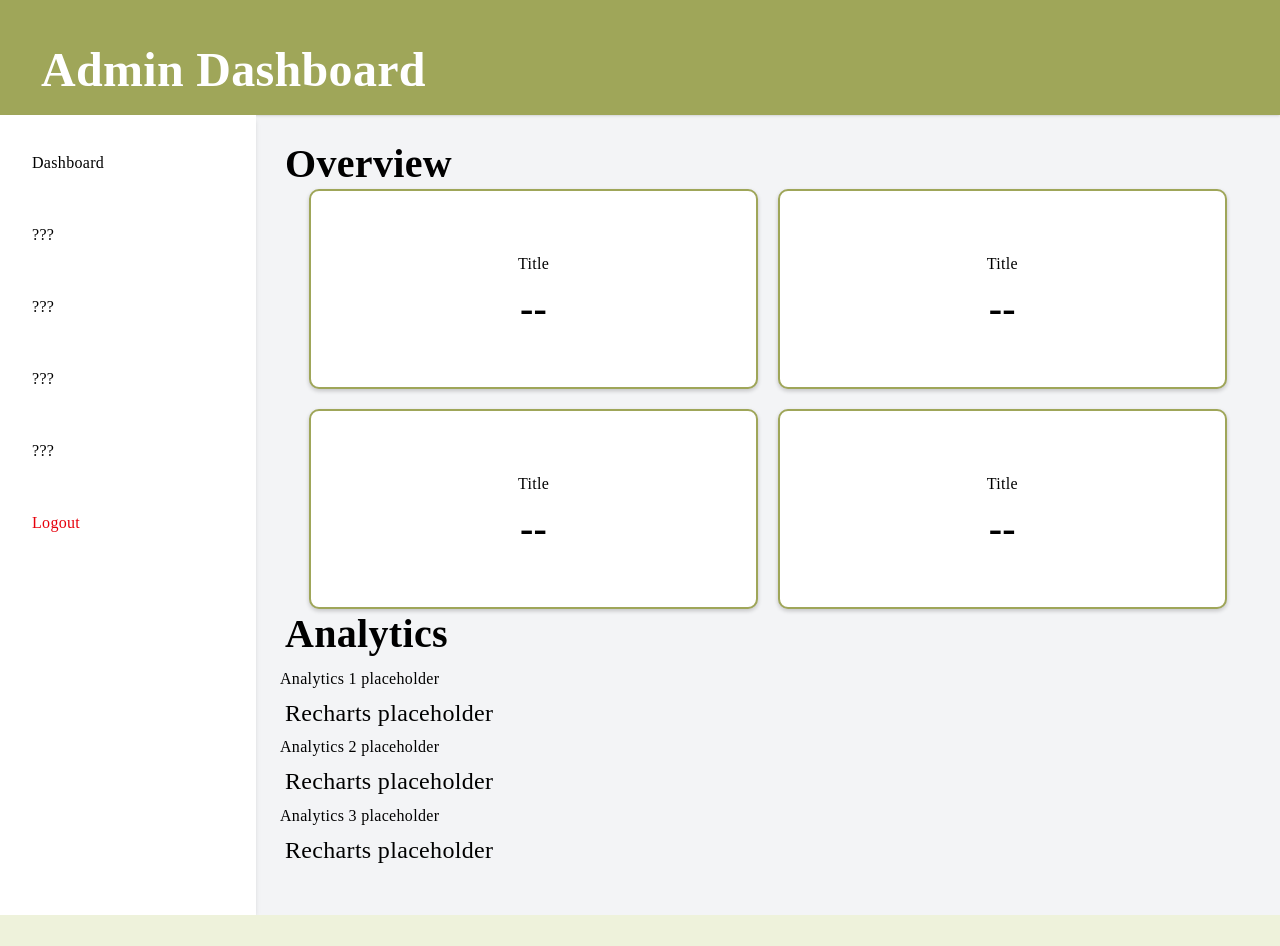
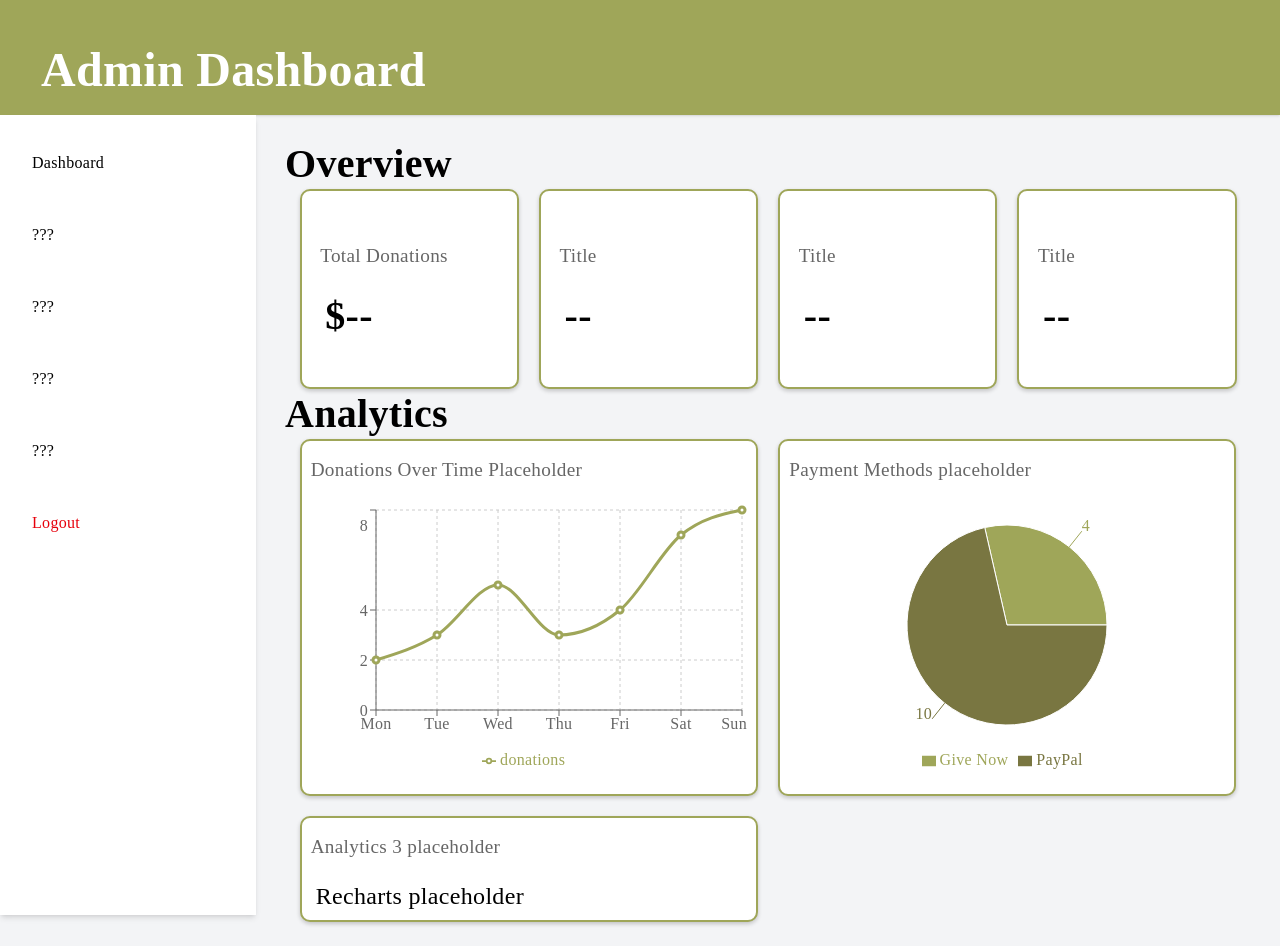
Before and after one commit to FritRin/Back-to-the-Bush-Koalas-New-Website-Development, a React app in the folder frontend/: page /admin in a window 1280 px wide. Before the commit the page ends 915 px from the top, so only its background shows below. Built offline with nearby package versions, Linux system fonts and the light colour scheme; the HTML template or start-up script is replaced by a standard one.

Commit message:
Created a placeholder Linechart and Piechart visualisation using recharts, did some basic css styling to make the dashboard look more like an actual dashboard

```diff
--- a/frontend/package.json
+++ b/frontend/package.json
@@ -16,6 +16,7 @@
     "react-dom": "^19.3.1",
     "react-icons": "^5.7.0",
     "react-router-dom": "^7.18.4",
+    "recharts": "^3.10.1",
     "tailwindcss": "^4.3.3"
   },
   "devDependencies": {
--- /dev/null
+++ b/frontend/src/components/DonationLineChart.jsx
@@ -0,0 +1,38 @@
+
+import { CartesianGrid, LineChart, Line, XAxis, YAxis, Tooltip, Legend, ResponsiveContainer } from 'recharts'
+
+function DonationLineChart() {
+
+    const placeholderData = [
+        { day: "Mon", donations: 2 },
+        { day: "Tue", donations: 3 },
+        { day: "Wed", donations: 5 },
+        { day: "Thu", donations: 3 },
+        { day: "Fri", donations: 4 },
+        { day: "Sat", donations: 7 },
+        { day: "Sun", donations: 8 }
+    ];
+
+    return (
+        <div className="donationChart">
+            <ResponsiveContainer width="100%" height="100%">
+                <LineChart data={placeholderData}>
+
+                <CartesianGrid strokeDasharray="3 3" />
+                <XAxis dataKey="day" />
+                <YAxis />
+                <Tooltip />
+                <Legend />
+                <Line
+                    type="monotone"
+                    dataKey="donations"
+                    stroke="#9FA659"
+                    strokeWidth={3}
+                />
+                </LineChart>
+            </ResponsiveContainer>
+        </div>
+    );
+}
+
+export default DonationLineChart;
--- /dev/null
+++ b/frontend/src/components/DonationPieChart.jsx
@@ -0,0 +1,36 @@
+import { Pie, PieChart, Cell, Tooltip, Legend, ResponsiveContainer } from "recharts";
+
+const placeholderData = [
+        { PaymentMethod: "Give Now", value: 4 },
+        { PaymentMethod: "PayPal", value: 10 }
+];
+
+const Colours = ["#9FA659", "#797641"]
+
+function DonationPieChart() {
+    return (
+        <div className="donationChart">
+            <ResponsiveContainer width="100%" height="100%">
+                <PieChart>
+                    <Pie
+                        data={placeholderData}
+                        dataKey="value"
+                        nameKey="PaymentMethod"
+                        cx="50%"
+                        cy="50%"
+                        outerRadius={100}
+                        label
+                    >
+                        {placeholderData.map((entry, index) => (
+                            <Cell key={entry.PaymentMethod} fill={Colours[index % Colours.length]} />
+                        ))}
+                    </Pie>
+                    <Tooltip />
+                    <Legend />
+                </PieChart>
+            </ResponsiveContainer>
+        </div>
+    );
+};
+
+export default DonationPieChart
--- a/frontend/src/index.css
+++ b/frontend/src/index.css
@@ -33,23 +33,71 @@ p {
 
 /* Statistic Card container */
 div.statisticContainer {
-  display: grid;
-  grid-template-columns: repeat(2, 1fr);
+  display: flex;
+  flex-direction: row;
+  flex-wrap: nowrap;
+  justify-content: space-around;
   gap: 20px;
-  margin-left: 3%;
-  margin-right: 3%;
+  margin-left: 2%;
+  margin-right: 2%;
 }
 
 /* Individual statistic cards */
 div.statisticDiv {
   display: flex;
   flex-direction: column;
-  align-items: center;
+  align-items: flex-start;
   justify-content: center;
+  flex: 1;
+  height: 200px;
   min-height: 200px;
   background-color: #ffffff;
   border: 2px solid #9fa659;
   border-radius: 10px;
   padding: 2%;
   box-shadow: 0 2px 4px rgba(0, 0, 0, 0.2);
+  transition: transform 0.2s ease, box-shadow 0.2s ease;
 }
+
+/* Statistic card headings */
+div.statisticDiv h3 {
+  font-size: 1.2rem;
+  font-weight: 500;
+  color: #666666;
+  margin-top: 0;
+  margin-bottom: 15px;
+}
+
+/* Analytics Grid */
+.analyticsGrid {
+  display: grid;
+  grid-template-columns: repeat(2, minmax(0,1fr));
+  gap: 20px;
+  margin-left: 2%;
+  margin-right: 2%;
+  align-items: center;
+}
+
+/* Individual analytics cards */
+.donationAnalytics {
+  background-color: #ffffff;
+  border: 2px solid #9fa659;
+  border-radius: 10px;
+  padding: 2%;
+  box-shadow: 0 2px 4px rgba(0, 0, 0, 0.2);
+  transition: transform 0.2s ease, box-shadow 0.2s ease;
+}
+
+.donationAnalytics h3 {
+  font-size: 1.2rem;
+  font-weight: 500;
+  color: #666666;
+  margin-top: 0;
+  margin-bottom: 15px;
+}
+
+.donationChart {
+  width: 100%;
+  height: 280px;
+  min-width: 0;
+}
--- a/frontend/src/pages/AdminDashboard.jsx
+++ b/frontend/src/pages/AdminDashboard.jsx
@@ -1,4 +1,6 @@
-import StatisticCard from "../components/StatisticCard";
+import StatisticCard from "../components/StatisticDisplay";
+import DonationLineChart from "../components/DonationLineChart";
+import DonationPieChart from "../components/DonationPieChart";
 
 function AdminDashboard() {
   return (
@@ -8,7 +10,7 @@ function AdminDashboard() {
             <h2>Overview</h2>
 
             <div className="statisticContainer">
-                <StatisticCard title="Title" value="--" />
+                <StatisticCard title="Total Donations" value="$--" />
                 <StatisticCard title="Title" value="--" />
                 <StatisticCard title="Title" value="--" />
                 <StatisticCard title="Title" value="--" />
@@ -18,19 +20,23 @@ function AdminDashboard() {
         <div className="dashboardAnalytics">
             <h2>Analytics</h2>
 
+            <div className="analyticsGrid">
+
                 <div className="donationAnalytics">
-                <h3>Analytics 1 placeholder</h3>
-                <p>Recharts placeholder</p>
+                    <h3>Donations Over Time Placeholder</h3>
+                    <DonationLineChart />
                 </div>
 
                 <div className="donationAnalytics">
-                <h3>Analytics 2 placeholder</h3>
-                <p>Recharts placeholder</p>
+                    <h3>Payment Methods placeholder</h3>
+                    <DonationPieChart />
                 </div>
 
                 <div className="donationAnalytics">
                     <h3>Analytics 3 placeholder</h3>
                     <p>Recharts placeholder</p>
+                </div>
+
             </div>
         </div>
     </div>
```
Also changed, not shown: frontend/src/components/StatisticDisplay.jsx (renamed from frontend/src/components/StatisticCard.jsx), 1 other file (tests, documents, lock files or other folders). Lines whose indentation alone changed are shown as unchanged.
